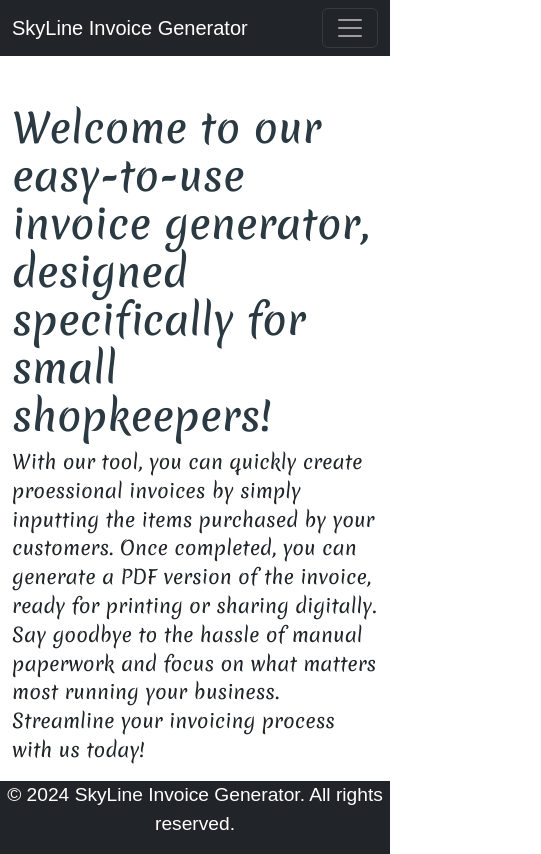
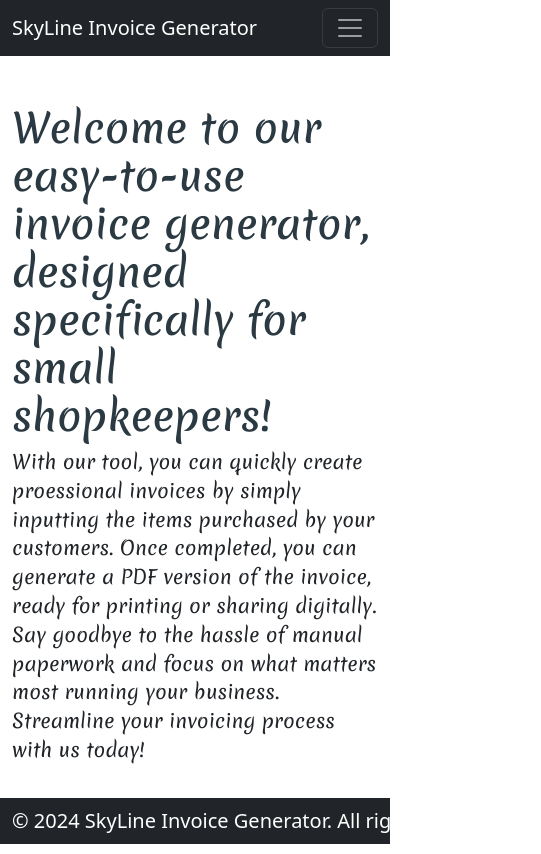
Before and after one commit to singlaHarish/invoice-generator-ui, a React (Create React App) app: page / in a window 390 px wide. Shown: the whole page, 541 px wide, since content can reach past the window. Built offline with nearby package versions, Linux system fonts and the light colour scheme; a web font is replaced by a local one.

Commit message:
Finally something ore responsive

```diff
--- a/src/App.tsx
+++ b/src/App.tsx
@@ -3,16 +3,21 @@ import { BrowserRouter, Routes, Route } from 'react-router-dom'
 import Home from './components/Home'
 import Contactus from './components/Contactus';
 import 'bootstrap/dist/css/bootstrap.min.css';
+import Header from './components/Header';
+import Footer from './components/Footer';
 
 function App() {
 
   return (
     <BrowserRouter>
+      <Header/>
         <Routes>
-          <Route path="/" element={<Home/>} />
-          <Route path="/home" element={<Home/>} />
-          <Route path='/contactus' element={<Contactus/>}/>
+          <Route path="/" element={<Home />} />
+          <Route path="/home" element={<Home />} />
+          <Route path="/generate" element={<Home />} />
+          <Route path='/contactus' element={<Contactus />} />
         </Routes>
+      <Footer/>
     </BrowserRouter>
   );
 }
--- a/src/components/Contactus.tsx
+++ b/src/components/Contactus.tsx
@@ -2,7 +2,7 @@ import React from "react"
 
 const Contactus = () => {
     return (
-        <div className="contact-container">
+        <div>
             <h2>Contact Us</h2>
             <p>If you have any questions or need support, feel free to reach us at:</p>
             <p>
--- a/src/components/Footer.tsx
+++ b/src/components/Footer.tsx
@@ -1,12 +1,19 @@
 import React from "react"
+import { Container, Navbar, NavbarBrand } from "react-bootstrap"
 
 
 const Footer = () => {
-   return (
-    <footer className="bg-dark text-white text-center">
-        <p>&copy; {new Date().getFullYear()} SkyLine Invoice Generator. All rights reserved.</p>
-    </footer>
-   )
+    return (
+        <Navbar bg="dark" variant="dark" expand="lg" className="d-flex flex-column mt-auto">
+        <div>
+            <Container fluid>
+                <NavbarBrand>
+                &copy; {new Date().getFullYear()} SkyLine Invoice Generator. All rights reserved.
+                </NavbarBrand>
+            </Container>
+        </div>
+    </Navbar>
+    )
 }
 
 export default Footer
--- a/src/components/Home.tsx
+++ b/src/components/Home.tsx
@@ -1,14 +1,9 @@
 import React from "react"
-import Layout from "./Layout";
 import { Col, Container, Row } from "react-bootstrap";
-import Header from "./Header";
-import Footer from "./Footer";
 
 const Home = () => {
     return (
         <div className="home">
-            <Header />
-            <main>
             <Container className="mt-5 content">
                 <Row>
                     <Col>
@@ -22,8 +17,6 @@ const Home = () => {
                     </p>
                 </Row>
             </Container>
-            </main>
-            <Footer />
         </div>
 
 
--- a/src/index.scss
+++ b/src/index.scss
@@ -11,20 +11,24 @@ $hover-color: #f1c40f; // Golden yellow for a more visible hover state
 $accent-color: #4db8b4; // Teal for highlights
 $text-color-dark: #2b3a42; // Dark navy for paragraph text (darker for readability)
 
+
 html, body {
   height: 100%;
-  margin: 0;
 }
 
-.home {
-  font-family: Arial, sans-serif;
+#root {
   display: flex;
   flex-direction: column;
   min-height: 100vh;
 }
 
-main {
-  flex-grow: 1;
+.main-content {
+  flex: 1;
+}
+
+
+.home {
+  font-family: Arial, sans-serif;
 }
 
 .menu-links {
@@ -46,11 +50,8 @@ h2 {
   color: $text-color-dark;
 }
 
-p {
+.welcomepage {
   font-size: 1.2rem;
-}
-
-.welcomepage {
   /* Animation styles */
   opacity: 0;
   transform: translateY(20px);
@@ -72,10 +73,6 @@ p {
   }
 }
 
-footer {
-  margin-top: auto;
-}
-
 /* Responsive Styles */
 @media (max-width: 768px) {
 }
```
Also changed, not shown: src/components/Layout.tsx (deleted, +0 -21 lines). Lines whose indentation alone changed are shown as unchanged.
